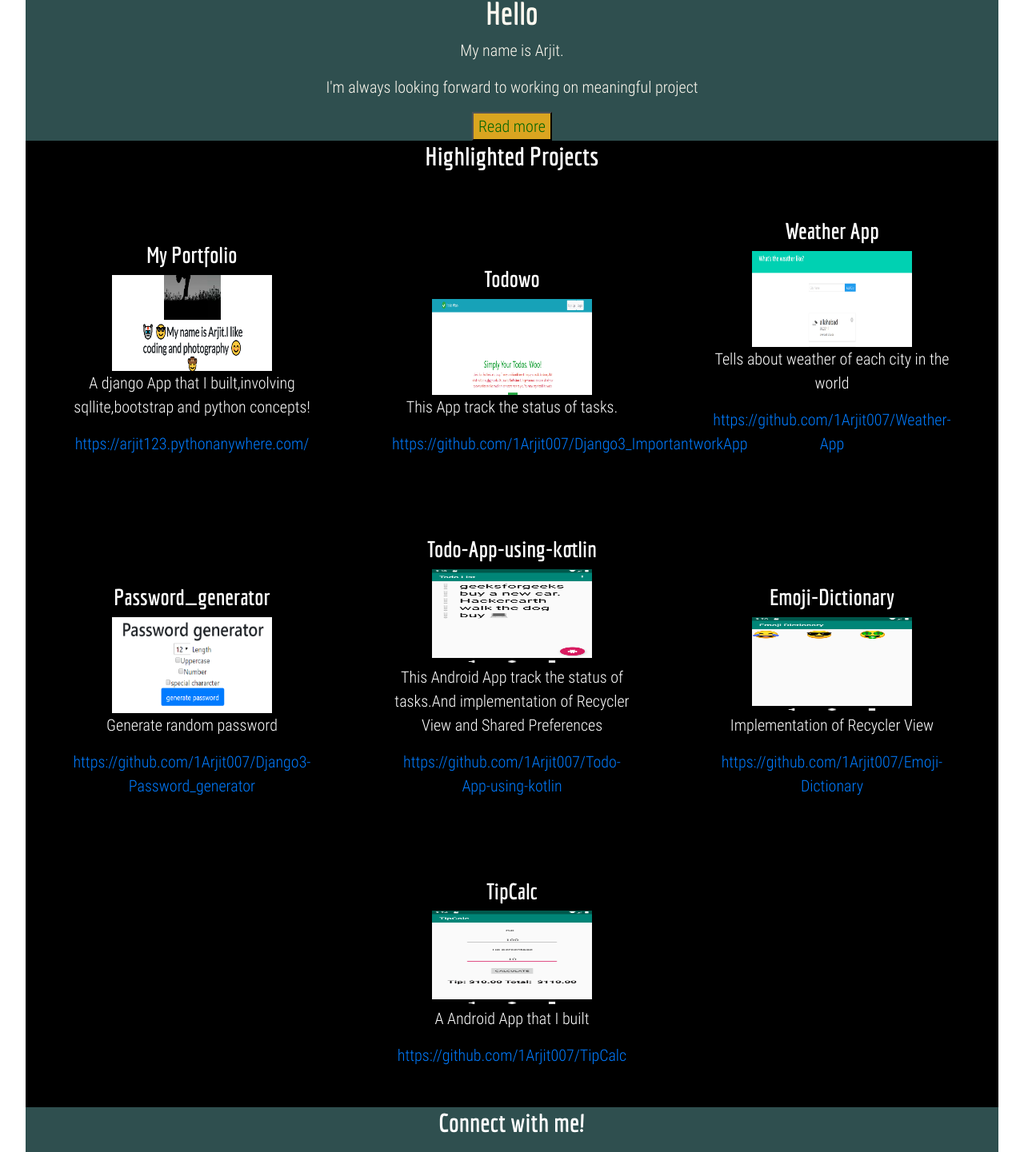
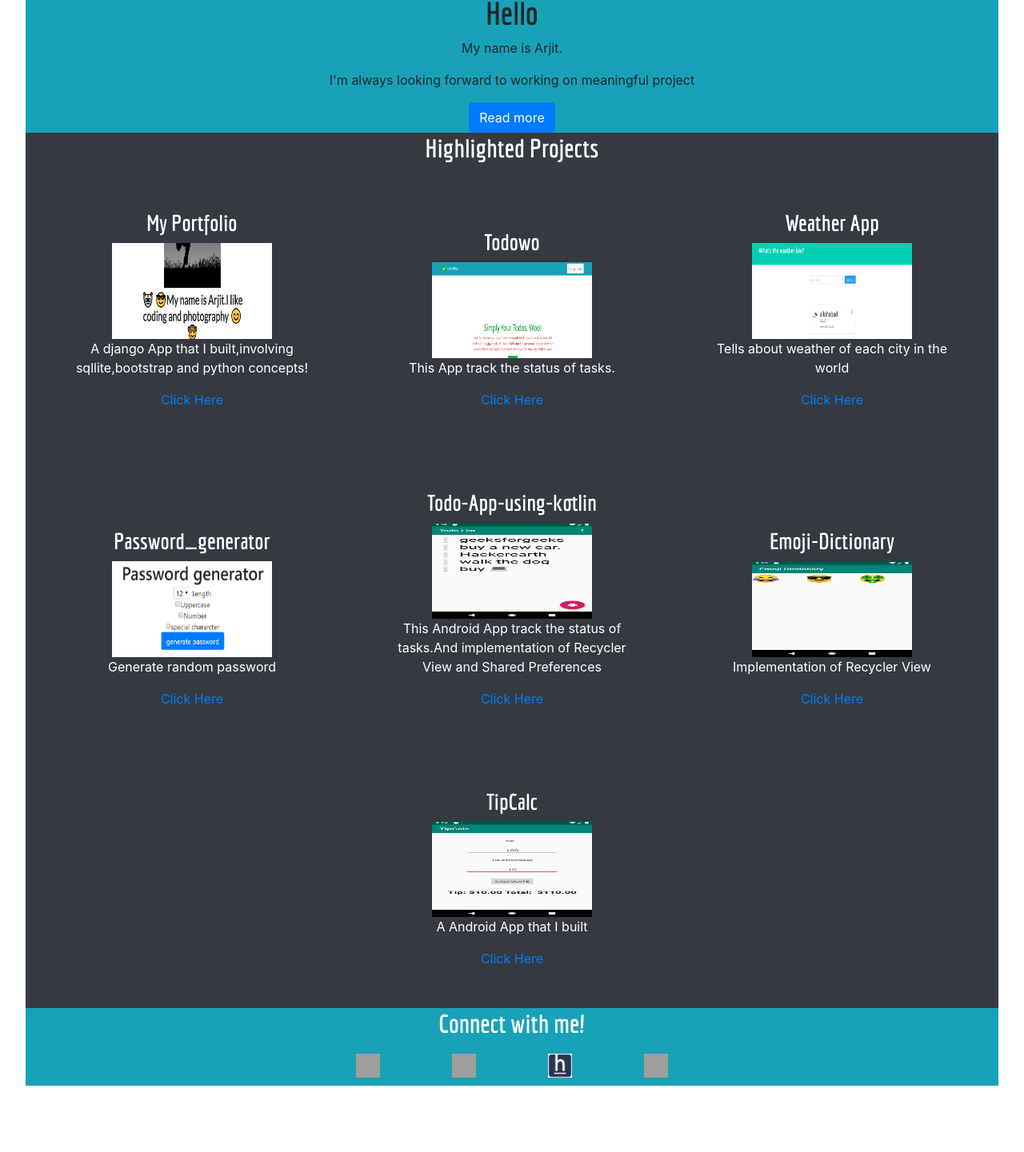
Before and after one commit to 1Arjit007/my-portfolio, a React (Create React App) app: page / in a window 1280 px wide. Shown: the part 240-1681 px from the top of the page at 80% size. After the commit the page ends 1630 px from the top, so only its background shows below. Built offline with nearby package versions, Linux system fonts and the light colour scheme; grey boxes are pictures that could not be loaded.

Commit message:
changed style

```diff
--- a/package.json
+++ b/package.json
@@ -7,7 +7,11 @@
     "@testing-library/jest-dom": "^4.2.4",
     "@testing-library/react": "^9.5.0",
     "@testing-library/user-event": "^7.2.1",
+    "bootstrap": "^4.5.0",
+    "jquery": "^3.5.1",
+    "popper.js": "^1.16.1",
     "react": "^16.13.1",
+    "react-bootstrap": "^1.0.1",
     "react-dom": "^16.13.1",
     "react-scripts": "3.4.1"
   },
--- a/src/App.js
+++ b/src/App.js
@@ -18,7 +18,7 @@ class App extends Component{
     {
 
         return(
-            <div className='d'>
+            <div className='text-center bg-info'>
                 <img src={profile} alt='profile' className='profile'/>
                 <h1>Hello</h1>
                 <p>My name is Arjit.</p>
@@ -28,18 +28,18 @@ class App extends Component{
             <p>I live in Allahabad,and I code every day.</p>
             <p>My favorite language is python.</p>
             <p>Beside coding,I like photography.</p>
-            <button onClick={this.toggleDisplayBio} className='b'>Show less</button>
+            <button onClick={this.toggleDisplayBio} className='btn btn-success'>Show less</button>
         </div>
         ): (
             <div>
-                <button onClick={this.toggleDisplayBio} className='b'>Read more</button>
+                <button onClick={this.toggleDisplayBio} className='btn btn-primary'>Read more</button>
             </div>
 
         )}
-            <section className='s1'>
+            <section className='bg-dark text-white'>
             <Projects/>
             </section>
-            <section className='s2'>
+            <section className='bg-info text-white'>
             <SocialProfiles/>
             </section>
             </div>
--- a/src/Projects.js
+++ b/src/Projects.js
@@ -8,9 +8,9 @@ class Project extends Component{
         return(
         <div style={{display:'inline-block', width:300,margin:50}}>
             <h3>{title}</h3>
-            <img src={image} alt='profile' style={{width:200,height:120}}/>
+            <img src={image} alt='profile' style={{width:200,height:120}} className='img-responsive'/>
             <p>{description}</p>
-        <a href={link}>{link}</a>
+        <a href={link}>Click Here</a>
         </div>
         )
     }
--- a/src/index.js
+++ b/src/index.js
@@ -2,7 +2,7 @@ import React, { Component } from 'react';
 import ReactDOM from 'react-dom';
 import App from './App';
 import './index.css';
-
+import'bootstrap/dist/css/bootstrap.min.css';
 ReactDOM.render(<App/>,document.getElementById('root'));
 
 // class RegularClass{}
```
Also changed, not shown: 1 other file (tests, documents, lock files or other folders).
